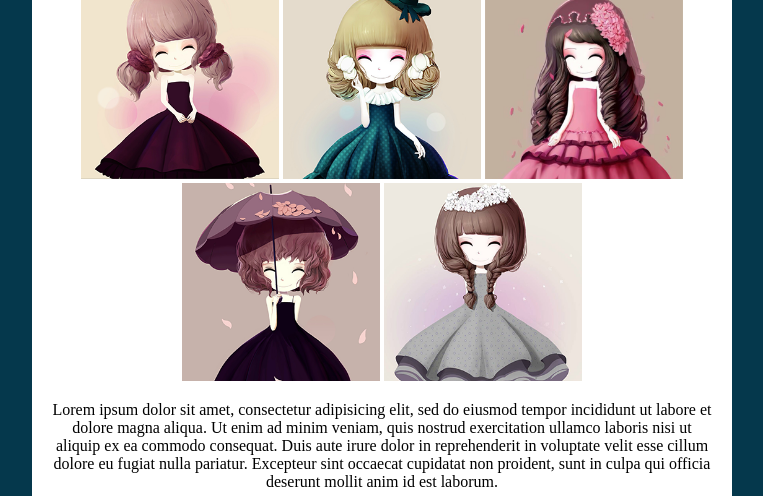
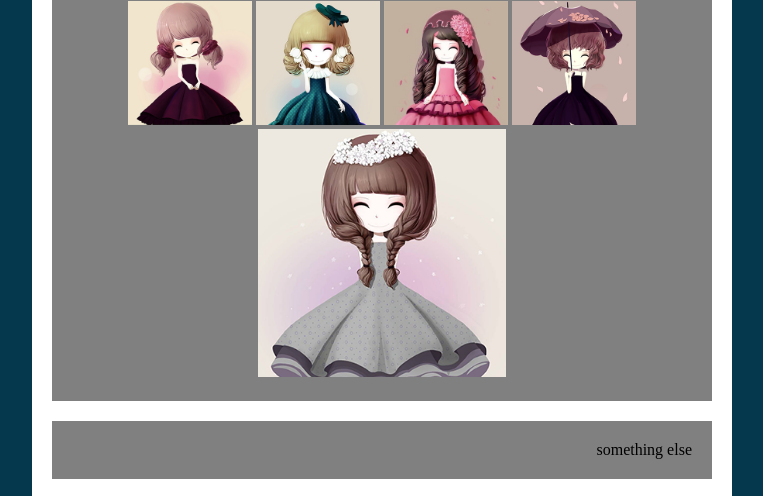
Before and after one commit to fionaliu1992/S03-Relationships, a plain HTML site: page gallery.html in a window 1280 px wide. Shown: the part 275-771 px from the top of the page, without its empty margins (258-1021 px from the left). Drawn offline with Linux system fonts and the light colour scheme.

Commit message:
a new change

```diff
--- a/css/style.css
+++ b/css/style.css
@@ -29,5 +29,17 @@ main{
     text-align: center;
 }
 img{
-    width: 30%;
+    width: 20%;
 }
+img.timbuktu{
+    width: 40%
+}
+div{
+    padding: 20px;
+    background-color: gray;
+    margin-bottom: 20px;
+    text-align: right;
+}
+div.gallery{
+    text-align: center;
+}
--- a/gallery.html
+++ b/gallery.html
@@ -16,13 +16,17 @@
 		</nav>
 
 		<main>
+			<div class="gallery">
 			<h1>Gallery</h1>
-			<img src="img/1.png">
-			<img src="img/2.png">
-			<img src="img/3.png">
-			<img src="img/4.png">
-			<img src="img/5.png">
-
+				<img src="img/1.png">
+				<img src="img/2.png">
+				<img src="img/3.png">
+				<img src="img/4.png">
+				<img class="timbuktu" src="img/5.png">
+			</div>
+			<div>
+				something else
+			</div>
 
 			<p>
 				Lorem ipsum dolor sit amet, consectetur adipisicing elit, sed do eiusmod tempor incididunt ut labore et dolore magna aliqua. Ut enim ad minim veniam, quis nostrud exercitation ullamco laboris nisi ut aliquip ex ea commodo consequat. Duis aute irure dolor in reprehenderit in voluptate velit esse cillum dolore eu fugiat nulla pariatur. Excepteur sint occaecat cupidatat non proident, sunt in culpa qui officia deserunt mollit anim id est laborum.
```
